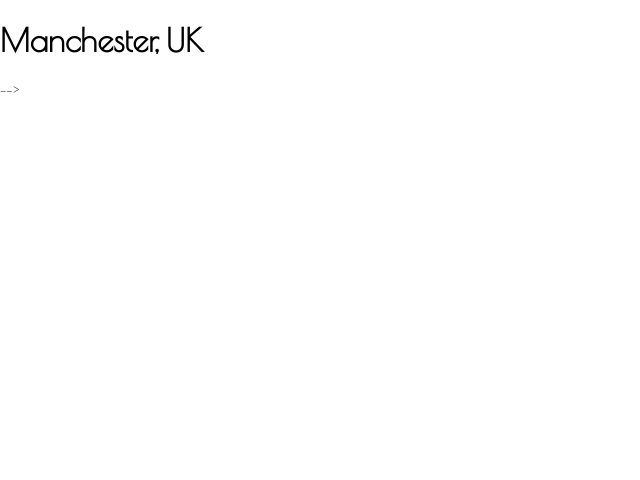
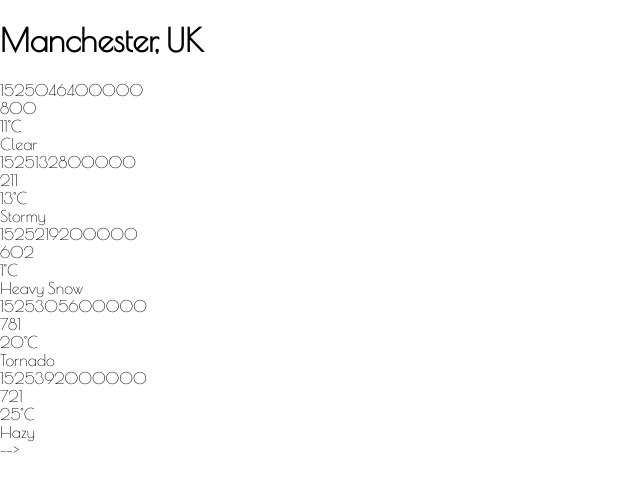
Before and after one commit to heliDevine/weather-app, a React (Create React App) app: page / in a window 1280 px wide. Shown: the top 480 px of the page, without its empty margins (0-640 px from the left). Built offline with nearby package versions, Linux system fonts and the light colour scheme.

Commit message:
added key to forecast summary

```diff
--- a/src/components/ForecastSummaries.js
+++ b/src/components/ForecastSummaries.js
@@ -1,5 +1,31 @@
 import React from 'react';
+import PropTypes from 'prop-types';
+import ForecastSummary from './ForecastSummary';
 
-const ForecastSummaries = () => <div className="forecast-summaries" />;
+const ForecastSummaries = ({ forecasts }) => (
+    <div className="forecast-summaries">
+        {' '}
+        {forecasts.map(forecast => (
+            <ForecastSummary
+                key={forecast.date}
+                date={forecast.date}
+                description={forecast.description}
+                icon={forecast.icon}
+                temperature={forecast.temperature}
+            />
+        ))}
+    </div>
+);
 
+ForecastSummaries.propTypes = {
+    forecasts: PropTypes.shape({
+        date: PropTypes.number.isRequired,
+        description: PropTypes.string.isRequired,
+        icon: PropTypes.number.isRequired,
+        temperature: PropTypes.shape({
+            min: PropTypes.number,
+            max: PropTypes.number,
+        }).isRequired,
+    }).isRequired,
+};
 export default ForecastSummaries;
--- a/src/components/ForecastSummary.js
+++ b/src/components/ForecastSummary.js
@@ -23,7 +23,7 @@
 ForecastSummary.propTypes = {
     date: PropTypes.number.isRequired,
     description: PropTypes.string.isRequired,
-    icon: PropTypes.string.isRequired,
+    icon: PropTypes.number.isRequired,
     temperature: PropTypes.shape({
         min: PropTypes.number,
         max: PropTypes.number,
```
